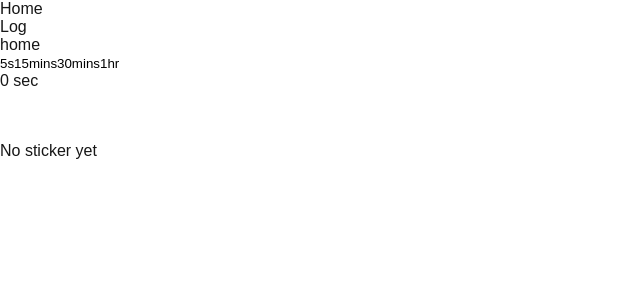
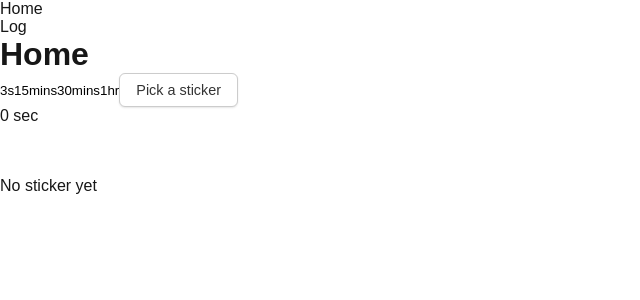
Before and after one commit to maysunktong/pomopaws, a Next.js app: page / in a window 1280 px wide. Shown: the top 300 px of the page, without its empty margins (0-640 px from the left). Built offline with nearby package versions, Linux system fonts and the light colour scheme.

Commit message:
StickerPicker select img, CatsContainer maps out img ✨

```diff
--- a/src/app/page.tsx
+++ b/src/app/page.tsx
@@ -1,14 +1,17 @@
-import CatStickerContainer from "../components/CatsContainer";
+import CatsContainer from "../components/CatsContainer";
 import Timer from "../components/Timer";
 import { CatsContextProvider } from "../context/CatsContext";
+import { StickerPickerProvider } from "../context/StickerPickerContext";
 
 export default function Home() {
   return (
     <div>
+      <h1>Home</h1>
       <CatsContextProvider>
-        home
-        <Timer />
-        <CatStickerContainer />
+        <StickerPickerProvider>
+          <Timer />
+        </StickerPickerProvider>
+        <CatsContainer />
       </CatsContextProvider>
     </div>
   );
--- a/src/components/CatsContainer/index.tsx
+++ b/src/components/CatsContainer/index.tsx
@@ -9,9 +9,14 @@ const CatStickerContainer = () => {
     <div>
       {catStickers.length > 0 ? (
         catStickers.map((sticker, index) => (
-          <span key={index} className="text-2xl">
-            {sticker}
-          </span>
+          <img
+            key={index}
+            src={sticker}
+            alt={`Sticker ${index}`}
+            width={50}
+            height={50}
+            className="rounded"
+          />
         ))
       ) : (
         <p>No sticker yet</p>
--- /dev/null
+++ b/src/components/StickerPIcker/index.tsx
@@ -0,0 +1,60 @@
+'use client'
+
+import { useState } from "react";
+import { useStickerPickerContext } from "../../context/StickerPickerContext";
+import '../../styles/StickerPicker.scss';
+
+const Stickers = [
+  { name: "Blank", icon: "../cats/fridge.png" },
+  { name: "Strong", icon: "../cats/hungry.png" },
+  { name: "Motivated", icon: "../cats/hunt.png" },
+  { name: "Lazy", icon: "../cats/notcare.png" },
+  { name: "Focused", icon: "../cats/phone.png" },
+  { name: "Stressed", icon: "../cats/playful.png" },
+  { name: "Accomplished", icon: "../cats/read.png" },
+  { name: "Excited", icon: "../cats/study.png" },
+  { name: "Adventurous", icon: "../cats/surprised.png" },
+  { name: "Chill", icon: "../cats/trash.png" },
+  { name: "Lonely", icon: "../cats/fridge.png" }
+];
+
+
+const StickerPicker = () => {
+  const { selectedSticker, setSelectedSticker } = useStickerPickerContext();
+  const [isStickerPanelOpen, setIsStickerPanelOpen] = useState(false);
+
+  return (
+    <div className="sticker-picker">
+      <button
+        type="button"
+        onClick={() => setIsStickerPanelOpen(!isStickerPanelOpen)}
+        className="sticker-picker__button"
+      >
+        {selectedSticker && selectedSticker !== "Pick a sticker" ? (
+          <img src={selectedSticker} alt="Selected sticker" width={50} />
+        ) : (
+          "Pick a sticker"
+        )}
+      </button>
+
+      {isStickerPanelOpen && (
+        <ul className="sticker-picker__dropdown">
+          {Stickers.map((sticker, index) => (
+            <li
+              key={index}
+              onClick={() => {
+                setSelectedSticker(sticker.icon);
+                setIsStickerPanelOpen(false);
+              }}
+              className="sticker-picker__item"
+            >
+              <img src={sticker.icon} alt={sticker.name} width={50} />
+            </li>
+          ))}
+        </ul>
+      )}
+    </div>
+  );
+};
+
+export default StickerPicker;
--- a/src/components/Timer/index.tsx
+++ b/src/components/Timer/index.tsx
@@ -3,9 +3,11 @@
 import { CirclePause, CirclePlay, CircleStop } from "lucide-react";
 import { useState, useEffect } from "react";
 import { useCatsContext } from "../../context/CatsContext";
+import StickerPicker from "../StickerPIcker";
+import { useStickerPickerContext } from "../../context/StickerPickerContext";
 
 const TimerIntervals: TimerInterval[] = [
-  { name: "5s", value: 5 },
+  { name: "3s", value: 3 },
   { name: "15mins", value: 60 * 15 },
   { name: "30mins", value: 60 * 15 * 2 },
   { name: "1hr", value: 60 * 15 * 2 * 2 },
@@ -15,9 +17,18 @@ const Timer = () => {
   const [selectedInterval, setSelectedInterval] = useState(0);
   const [time, setTime] = useState(0);
   const [isRunning, setIsRunning] = useState(false);
-  const [isStickerPanelOpen, setIsStickerPanelOpen] = useState(false);
-  const [selectedSticker, setSelectedSticker] = useState();
   const { catStickers, setCatStickers } = useCatsContext();
+  const { selectedSticker, setSelectedSticker } = useStickerPickerContext();
+
+  useEffect(() => {
+    if (time === 0 &&
+    isRunning &&
+    selectedInterval ) {
+      setIsRunning(false);
+      setCatStickers((prev) => [...prev, selectedSticker]);
+      setSelectedSticker("");
+    }
+  }, [time, isRunning, selectedSticker, setCatStickers, selectedInterval, setSelectedSticker]);
 
   useEffect(() => {
     if (isRunning) {
@@ -33,14 +44,6 @@ const Timer = () => {
       return () => clearInterval(interval);
     }
   }, [isRunning]);
-
-
-  useEffect(() => {
-    if (time === 0 && isRunning) {
-      setIsRunning(false)
-      setCatStickers((prev) => [...prev, "😻"]);
-    }
-  }, [time, isRunning]);
 
   const startTimer = () => {
     setIsRunning((prev) => !prev);
@@ -74,6 +77,7 @@ const Timer = () => {
           {interval.name}
         </button>
       ))}
+      <StickerPicker />
       <div>{formatInterval(time)}</div>
       <button type="button" onClick={startTimer}>
         {isRunning ? <CirclePause color="white" size={48} /> : <CirclePlay color="white" size={48} />}
--- a/src/context/CatsContext.tsx
+++ b/src/context/CatsContext.tsx
@@ -2,7 +2,7 @@
 
 import { createContext, useContext, useState, ReactNode } from "react";
 
-const CatsContext = createContext<CatsContextType>('');
+const CatsContext = createContext<CatsContextType | undefined>(undefined);
 
 export function CatsContextProvider({ children }: { children: ReactNode }) {
   const [catStickers, setCatStickers] = useState<string[]>([]);
@@ -14,8 +14,9 @@ export function CatsContextProvider({ children }: { children: ReactNode }) {
 }
 
 export const useCatsContext = () => {
-  if (!useContext(CatsContext)) {
-    throw new Error("useTreeContext must be used within a TreeProvider");
+  const context = useContext(CatsContext);
+  if (context === undefined) {
+    throw new Error("useCatsContext must be used within a CatsContextProvider");
   }
-  return useContext(CatsContext);
-}
+  return context;
+};
--- /dev/null
+++ b/src/context/StickerPickerContext.tsx
@@ -0,0 +1,23 @@
+"use client";
+
+import { createContext, useContext, useState, ReactNode } from "react";
+
+const StickerPickerContext = createContext<StickerPickerContextType | undefined>(undefined);
+
+export function StickerPickerProvider({ children }: { children: ReactNode }) {
+  const [selectedSticker, setSelectedSticker] = useState<string>("Pick a sticker");
+
+  return (
+    <StickerPickerContext.Provider value={{ selectedSticker, setSelectedSticker }}>
+      {children}
+    </StickerPickerContext.Provider>
+  );
+}
+
+export const useStickerPickerContext = () => {
+  const context = useContext(StickerPickerContext);
+  if (context === undefined) {
+    throw new Error("useCatsContext must be used within a CatsContextProvider");
+  }
+  return context;
+};
--- /dev/null
+++ b/src/styles/StickerPicker.scss
@@ -0,0 +1,46 @@
+.sticker-picker {
+  position: relative;
+  display: inline-block;
+
+  &__button {
+    padding: 0.5rem 1rem;
+    border: 1px solid #ccc;
+    background-color: #fff;
+    color: #333;
+    font-size: 0.9rem;
+    border-radius: 0.375rem;
+    cursor: pointer;
+    box-shadow: 0 1px 2px rgba(0, 0, 0, 0.1);
+    transition: background-color 0.2s ease;
+
+    &:hover {
+      background-color: #f9f9f9;
+    }
+  }
+
+  &__dropdown {
+    position: absolute;
+    margin-top: 0.5rem;
+    width: 14rem;
+    max-height: 15rem;
+    overflow-y: auto;
+    background-color: #fff;
+    border: 1px solid #ddd;
+    border-radius: 0.375rem;
+    box-shadow: 0 4px 6px rgba(0, 0, 0, 0.1);
+    z-index: 1000;
+    list-style: none;
+    padding: 0;
+  }
+
+  &__item {
+    padding: 0.5rem 1rem;
+    font-size: 0.9rem;
+    cursor: pointer;
+    color: #444;
+
+    &:hover {
+      background-color: #f0f0f0;
+    }
+  }
+}
--- a/src/types/index.d.ts
+++ b/src/types/index.d.ts
@@ -18,3 +18,8 @@ type CatsContextType = {
   catStickers: string[];
   setCatStickers: React.Dispatch<React.SetStateAction<string[]>>;
 };
+
+type StickerPickerContextType = {
+  selectedSticker: string;
+  setSelectedSticker: React.Dispatch<React.SetStateAction<string>>;
+};
```
